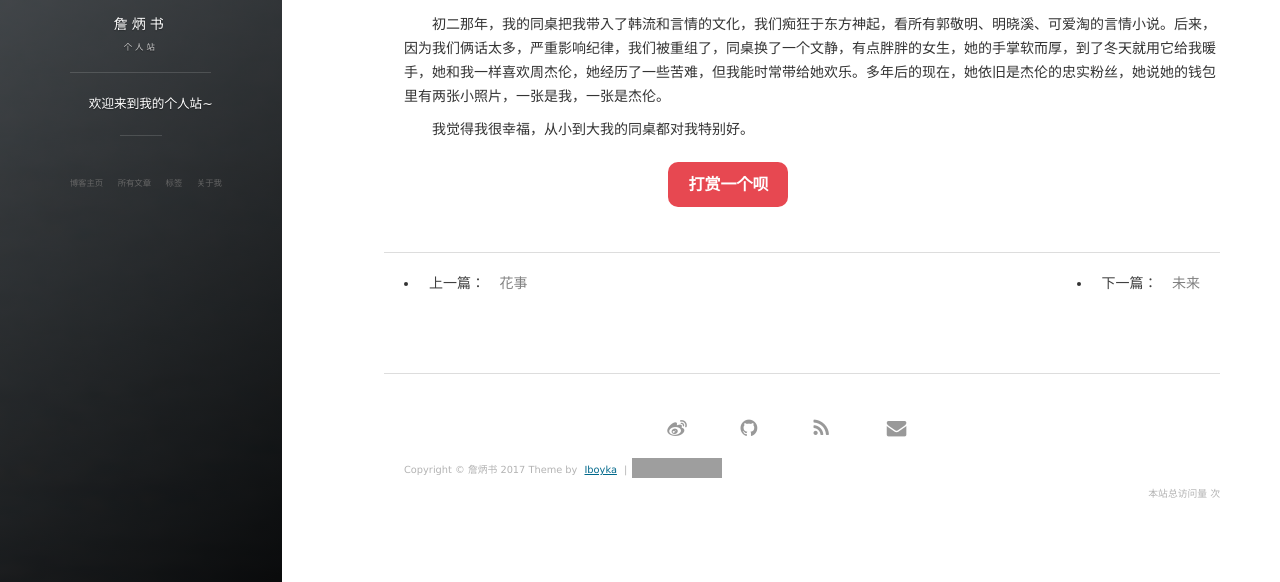
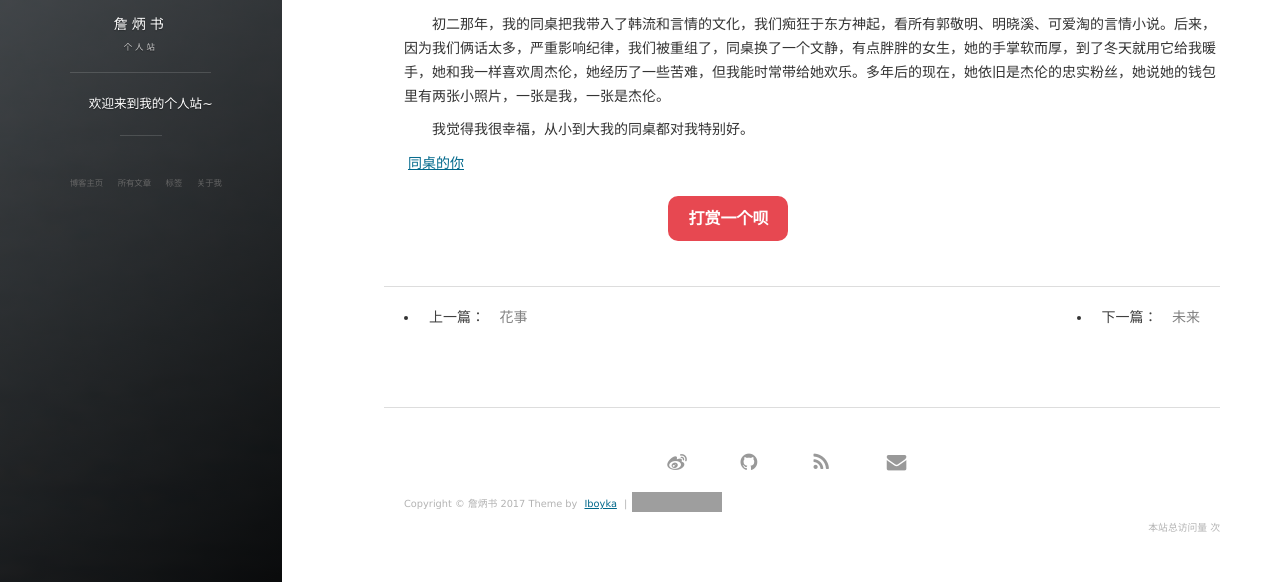
Before and after one commit to Iboyka/Iboyka.github.io, a Jekyll site: the page built from _posts/2017-06-29-同桌的你.md, in a window 1280 px wide and 1088 px high, cut to the strip 506-1088 px from the top of the window. Built offline with Jekyll 4.4.1, drawn with Linux system fonts in a browser that asks for light colours; nearby versions of some CDN libraries; comment, search, counter and statistics services are not loaded; grey boxes are pictures that could not be loaded.

Commit message:
同桌的你

```diff
--- a/_posts/2017-06-29-同桌的你.md
+++ b/_posts/2017-06-29-同桌的你.md
@@ -24,3 +24,5 @@ tag: blog
 　　初二那年，我的同桌把我带入了韩流和言情的文化，我们痴狂于东方神起，看所有郭敬明、明晓溪、可爱淘的言情小说。后来，因为我们俩话太多，严重影响纪律，我们被重组了，同桌换了一个文静，有点胖胖的女生，她的手掌软而厚，到了冬天就用它给我暖手，她和我一样喜欢周杰伦，她经历了一些苦难，但我能时常带给她欢乐。多年后的现在，她依旧是杰伦的忠实粉丝，她说她的钱包里有两张小照片，一张是我，一张是杰伦。
 
 　　我觉得我很幸福，从小到大我的同桌都对我特别好。
+
+[同桌的你](//music.163.com/outchain/player?type=2&id=447780172&auto=1)
```
Also changed, not shown: 1 other file.
